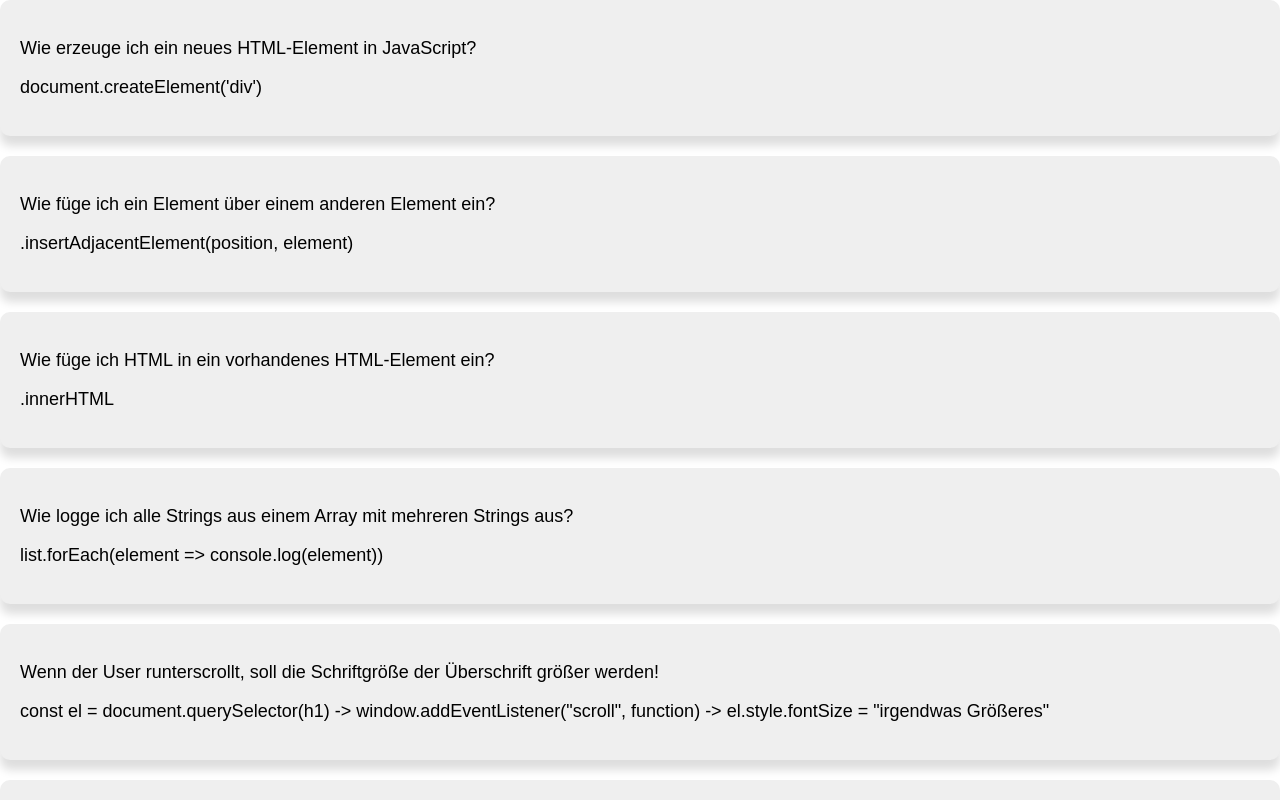
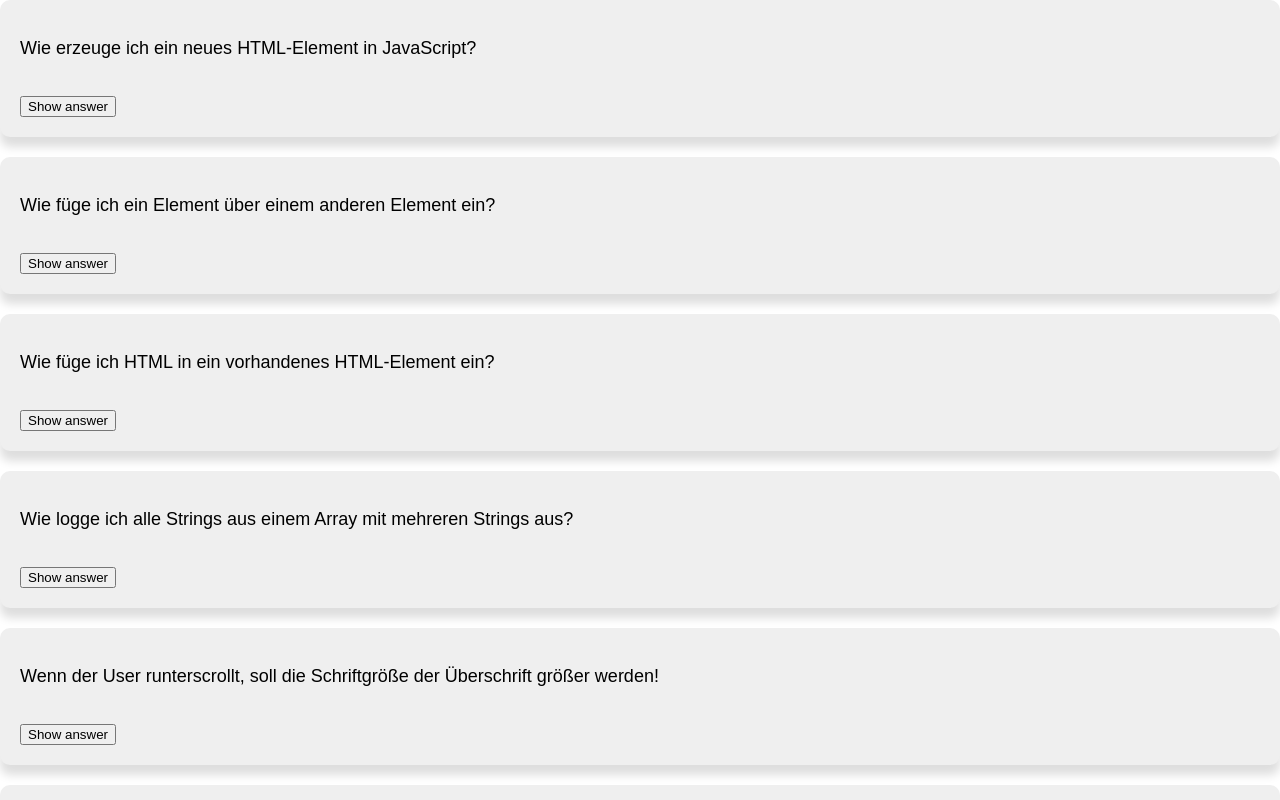
Before and after one commit to badabam/scrum-board-example, a React (Create React App) app: page / in a window 1280 px wide. Shown: the top 800 px of the page. Built offline with nearby package versions, Linux system fonts and the light colour scheme.

Commit message:
Toggle answer

```diff
--- a/src/Card.js
+++ b/src/Card.js
@@ -1,15 +1,25 @@
-import React from 'react'
+import React, { useState } from 'react'
 import PropTypes from 'prop-types'
 import styled from 'styled-components/macro'
 
 export default function Card({ question, answer }) {
+  const [isHidden, setIsHidden] = useState(true)
+  const buttonText = isHidden ? 'Show answer' : 'Hide answer'
+  const onButtonClick = () => setIsHidden(!isHidden)
   return (
     <CardWrapper>
       <p>{question}</p>
-      <p>{answer}</p>
+      <Answer active={!isHidden}>{answer}</Answer>
+      <button onClick={onButtonClick}>{buttonText}</button>
     </CardWrapper>
   )
 }
+
+const Answer = styled.p`
+  transition: all 0.3s;
+  max-height: ${props => (props.active ? '100px' : '0')};
+  overflow-y: hidden;
+`
 
 Card.propTypes = {
   question: PropTypes.string.isRequired,
```
